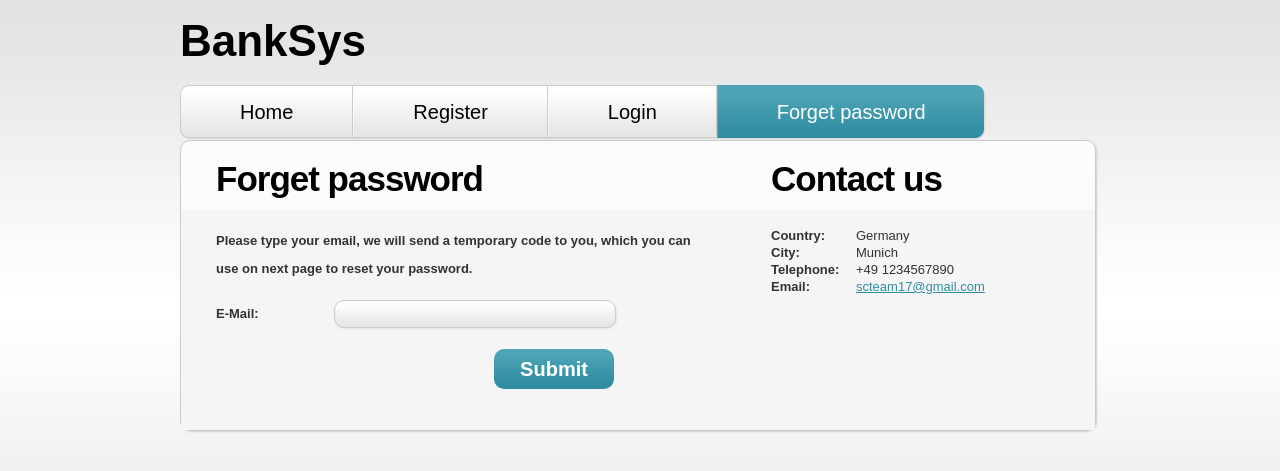
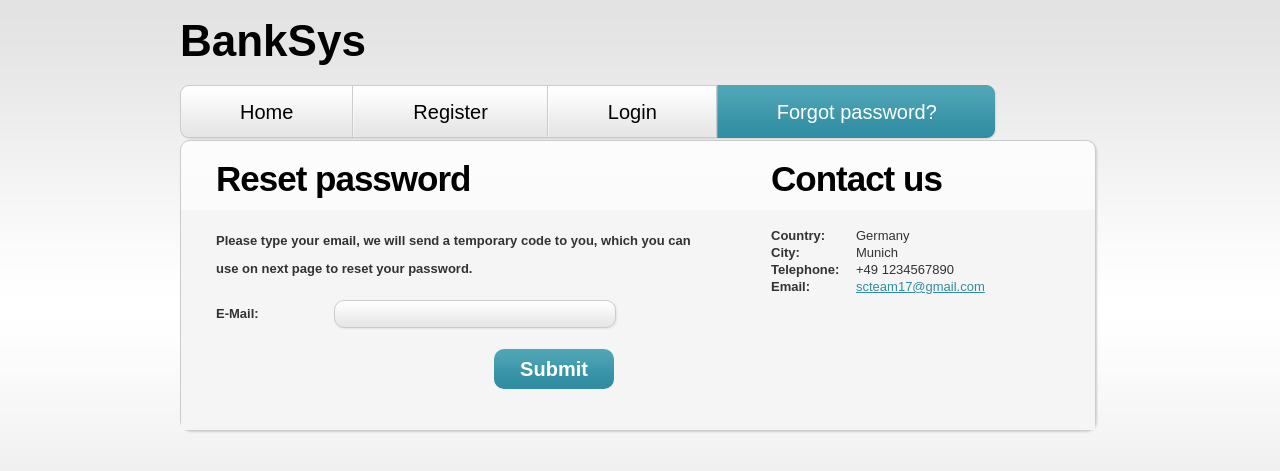
Before and after one commit to sosaavedra/securecoding, a PHP site: page /forgetPass.php in a window 1280 px wide. Shown: the top 471 px of the page. Run offline with PHP 8.4, Linux system fonts and the light colour scheme.

Commit message:
grammer fix

```diff
--- a/website/forgetPass.php
+++ b/website/forgetPass.php
@@ -1,7 +1,7 @@
 <!DOCTYPE html>
 <html lang="en">
 <head>
-<title>Forget password</title>
+<title>forgot password</title>
 <meta charset="utf-8">
 <link rel="stylesheet" href="css/reset.css" type="text/css" media="all">
 <link rel="stylesheet" href="css/layout.css" type="text/css" media="all">
@@ -68,7 +68,7 @@ if ($_POST) {
                 <li class="alpha"><a href="index.html"><span><span>Home</span></span></a></li>
                 <li><a href="registration.php"><span><span>Register</span></span></a></li>
                 <li><a href="login.php"><span><span>Login</span></span> </a></li>
-                <li id="menu_active" class="omega"><a href="forgetPass.php"><span><span>Forget password</span></span> </a></li>
+                <li id="menu_active" class="omega"><a href="forgetPass.php"><span><span>Forgot password?</span></span> </a></li>
             </ul>
         </nav>
     </header>
@@ -78,7 +78,7 @@ if ($_POST) {
         <div class="wrapper">
             <div class="pad">
                 <div class="wrapper">
-                    <article class="col1"><h2>Forget password</h2></article>
+                    <article class="col1"><h2>Reset password</h2></article>
                     <article class="col2 pad_left1"><h2>Contact us</h2></article>
                 </div>
             </div>
--- a/website/index.html
+++ b/website/index.html
@@ -29,7 +29,7 @@
                     <li id="menu_active" class="alpha"><a href="index.html"><span><span>Home</span></span></a></li>
                     <li><a href="registration.php"><span><span>Register</span></span></a></li>
                     <li><a href="login.php"><span><span>Login</span></span> </a></li>
-					<li class="omega"><a href="forgetPass.php"><span><span>Forget password</span></span> </a></li>
+					<li class="omega"><a href="forgetPass.php"><span><span>Forgot password?</span></span> </a></li>
                </ul>
           </nav>
           <div class="wrapper">
--- a/website/login.php
+++ b/website/login.php
@@ -34,7 +34,7 @@ include_once "includes/checkLogin.php";
                 <li class="alpha"><a href="index.html"><span><span>Home</span></span></a></li>
                 <li><a href="registration.php"><span><span>Register</span></span></a></li>
                 <li id="menu_active"><a href="login.php"><span><span>Login</span></span> </a></li>
-                <li class="omega"><a href="forgetPass.php"><span><span>Forget password</span></span> </a></li>
+                <li class="omega"><a href="forgetPass.php"><span><span>forgot password?</span></span> </a></li>
             </ul>
         </nav>
     </header>
```
